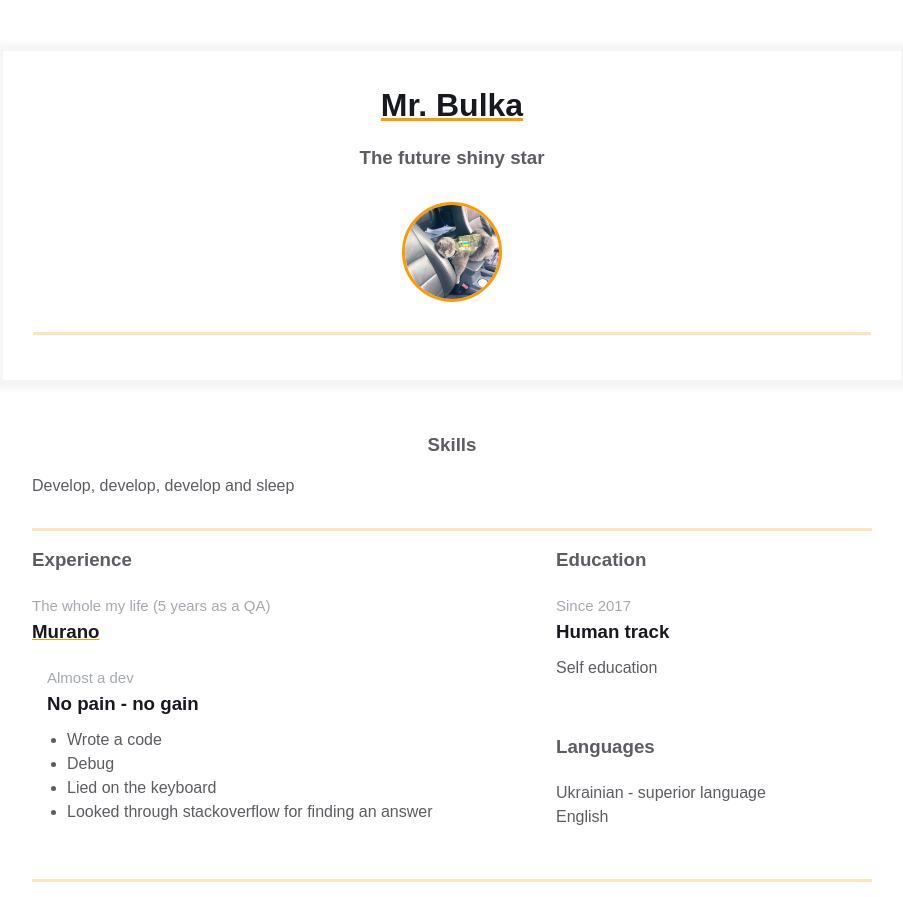
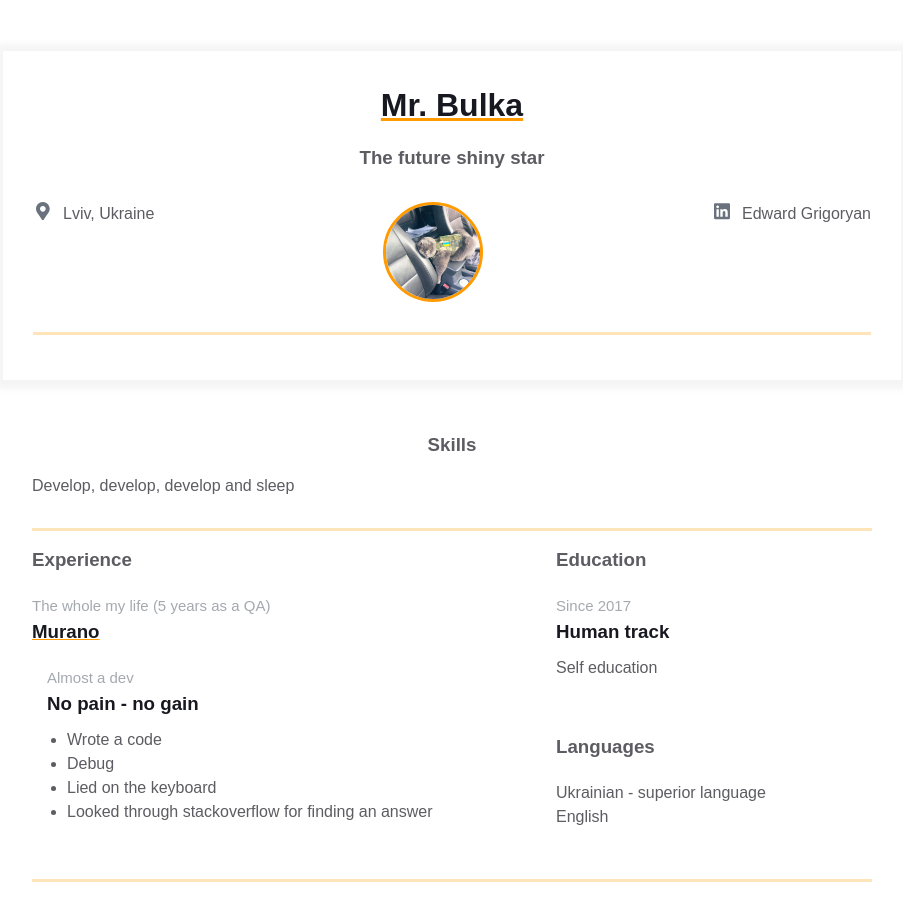
Before and after one commit to egrygoryan/homepage, a plain HTML site: page index.html in a window 1280 px wide. Shown: the whole page, without its empty margins (188-1091 px from the left). Drawn offline with Linux system fonts and the light colour scheme.

Commit message:
Added social network info

```diff
--- a/index.html
+++ b/index.html
@@ -15,13 +15,34 @@
             <h3 class="contact-info__sub-header">The future shiny star</h3>
 
             <div class="contact_info_container fh">
-              <div class="contact-info__block"></div>
+              <div class="contact-info__block">
+                <a href="" rel="author" class="contact-info__item">
+                <div class="contact-info__item-icon-wrapper">
+                  <svg class="contact-info__item-icon" xmlns="http://www.w3.org/2000/svg" viewBox="0 0 384 512">
+                    <path
+                      d="M172.268 501.67C26.97 291.031 0 269.413 0 192 0 85.961 85.961 0 192 0s192 85.961 192 192c0 77.413-26.97 99.031-172.268 309.67-9.535 13.774-29.93 13.773-39.464 0zM192 272c44.183 0 80-35.817 80-80s-35.817-80-80-80-80 35.817-80 80 35.817 80 80 80z">
+                    </path>
+                  </svg>
+                </div>
+                <span>Lviv, Ukraine</span>
+              </a></div>
 
               <div class="contact-info__block contact-info__block--center">
                 <img class="contact-info__avatar" src="assets/bulka.jpg" alt="Avatar">
               </div>
 
-              <div class="contact-info__block"></div>
+              <div class="contact-info__block">
+                <a href="https://www.linkedin.com/in/edward-grigoryan/" rel="author" class="contact-info__item">
+                  <div class="contact-info__item-icon-wrapper">
+                    <svg class="contact-info__item-icon" xmlns="http://www.w3.org/2000/svg" viewBox="0 0 448 512">
+                      <path
+                        d="M416 32H31.9C14.3 32 0 46.5 0 64.3v383.4C0 465.5 14.3 480 31.9 480H416c17.6 0 32-14.5 32-32.3V64.3c0-17.8-14.4-32.3-32-32.3zM135.4 416H69V202.2h66.5V416zm-33.2-243c-21.3 0-38.5-17.3-38.5-38.5S80.9 96 102.2 96c21.2 0 38.5 17.3 38.5 38.5 0 21.3-17.2 38.5-38.5 38.5zm282.1 243h-66.4V312c0-24.8-.5-56.7-34.5-56.7-34.6 0-39.9 27-39.9 54.9V416h-66.4V202.2h63.7v29.2h.9c8.9-16.8 30.6-34.5 62.9-34.5 67.2 0 79.7 44.3 79.7 101.9V416z">
+                      </path>
+                    </svg>
+                  </div>
+                  <span>Edward Grigoryan</span>
+                </a>
+              </div>
             </div>
           </div>
         </div>
```
